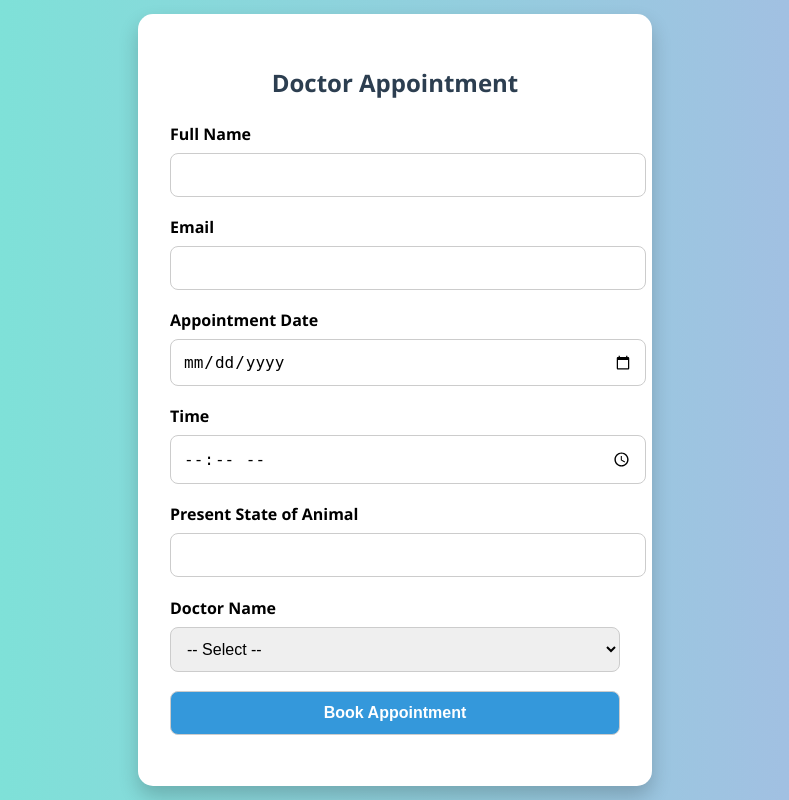
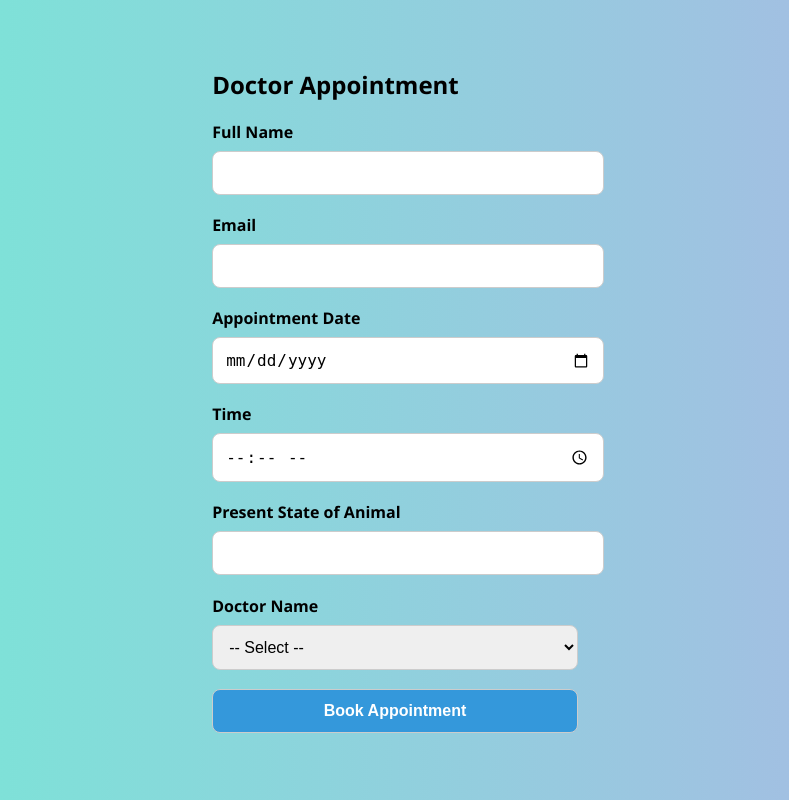
Before and after one commit to prasadwijerathna/Group-Project, a PHP site: page /appoinment.php in a window 1280 px wide. Shown: the whole page, without its empty margins (245-1034 px from the left). Run offline with PHP 8.4, Linux system fonts and the light colour scheme.

Commit message:
Update appoinment.php

```diff
--- a/appoinment.php
+++ b/appoinment.php
@@ -15,20 +15,6 @@
       height: 100vh;
     }
 
-    .appointment-form {
-      background-color: white;
-      border-radius: 15px;
-      padding: 2rem;
-      width: 100%;
-      max-width: 450px;
-      box-shadow: 0 10px 20px rgba(0, 0, 0, 0.2);
-    }
-
-    .appointment-form h2 {
-      text-align: center;
-      margin-bottom: 1.5rem;
-      color: #2c3e50;
-    }
 
     .appointment-form label {
       display: block;
```
